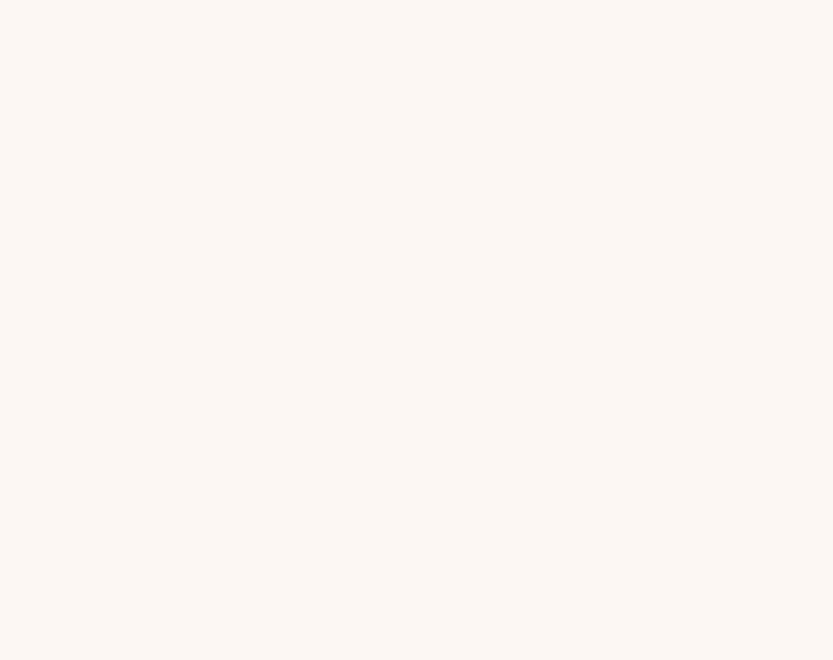
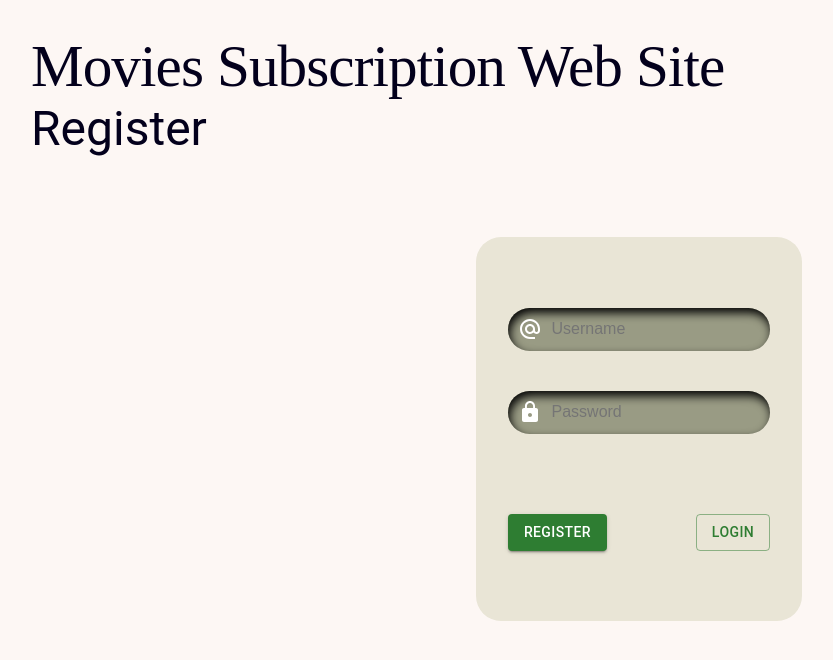
Before and after one commit to TomBer101/cinema-web-app, a React app in the folder client/client/: page /register in a window 1280 px wide. Shown: the top 660 px of the page, without its empty margins (1-834 px from the left). Built offline with nearby package versions, Linux system fonts and the light colour scheme; the HTML template or start-up script is replaced by a standard one.

Commit message:
App layout
* added error page
* added register page + functinality

```diff
--- a/client/client/src/main.tsx
+++ b/client/client/src/main.tsx
@@ -12,14 +12,11 @@ import AppLayout from './pages/AppLayout.js'
 import ViewPage from './pages/general/ViewPage.jsx'
 import AddPage from './pages/general/AddPage.jsx'
 import EditPage from './pages/general/EditPage.jsx'
+import ErrorPage from './pages/ErrorPage.jsx'
 
 import queryClient from './configs/reactQuery.js'
 
-const ErrorPage = () => {
-  return (
-    <h1>Ooopppssss</h1>
-  )
-}
+
 
 // import {router} from './routes/router.js'
 
@@ -44,8 +41,6 @@ const router = createBrowserRouter([
   {
     element: <AppLayout />,
     path: '/:type',
-
-
     children: [
       {
         path: '',
@@ -67,15 +62,13 @@ const router = createBrowserRouter([
           <ProtectedRoute functionality='edit'>
             <EditPage />
           </ProtectedRoute>
+      },
+      {
+        path: 'error',
+        element: <ErrorPage />,
       }
     ]
-
-
   },
-  {
-    path: 'error',
-    element: <ErrorPage />
-  }
 ])
 
 createRoot(document.getElementById('root')!).render(
--- a/client/client/src/pages/AppLayout.tsx
+++ b/client/client/src/pages/AppLayout.tsx
@@ -61,6 +61,7 @@ const AppLayout = () => {
                     <Button color='error' variant='outlined' onClick={onLogOut}>Logout</Button>
                 </Stack>
 
+                {type !== 'error' &&
                     <Stack direction="row" spacing={2} sx={{ marginBottom: 2, backgroundColor: ' #FAF6E3', p: '1rem 2rem', alignItems: 'center' }}>
                         <Typography sx={{ fontSize: '2.3rem', fontWeight: '500', flex: 1 }} variant='h2'>{type}</Typography>
                         <Stack sx={{ padding: '0 3rem', gap: '5%', flex: 1, alignItems: 'center' }} direction='row'>
@@ -75,6 +76,8 @@ const AppLayout = () => {
                                 end
                             >{`All ${type}`}
                             </NavLink>
+                            {
+                                type !== 'users' &&
                                 <NavLink className={styles.navLink}
                                 style={({ isActive }) => ({
                                 border: '2px solid #626F47',
@@ -85,8 +88,22 @@ const AppLayout = () => {
                                 to='add'
                                 end
                             >{`Add ${type}`}</NavLink>
+                            }
+                            {
+                                type === 'users' && currentUser.admin &&
+                                <NavLink className={styles.navLink}
+                                style={({ isActive }) => ({
+                                border: '2px solid #626F47',
+                                backgroundColor: isActive ? '#A5B68D' : 'transparent',
+                                color: isActive ? 'white' : 'black',
+                                boxShadow: '0 0.7em 1.5em -0.5em #626F47'
+                                })}
+                                to='add'
+                                end
+                            >{`Add ${type}`}</NavLink>}
                         </Stack>
                     </Stack>
+                }
             </div>
 
 
--- /dev/null
+++ b/client/client/src/pages/ErrorPage.jsx
@@ -0,0 +1,14 @@
+import { Typography } from '@mui/material';
+import React from 'react';
+
+const ErrorPage = () => {
+    return (
+        <div>
+            <Typography variant='h3'>
+                Unfortunately, you are not allowed to visit here. Please contact the administrator.
+            </Typography>
+        </div>
+    );
+};
+
+export default ErrorPage;
--- a/client/client/src/pages/authPages/RegisterPage.jsx
+++ b/client/client/src/pages/authPages/RegisterPage.jsx
@@ -1,15 +1,136 @@
-import React from 'react';
+import React, { useState } from 'react';
 import Typography from '@mui/material/Typography'
 import Button from '@mui/material/Button'
 
 import { useAuth } from '../../contetxt/AuthContext';
+import { useNavigate } from 'react-router-dom';
+import { useForm } from 'react-hook-form';
+
+import styles from '../../styles/form.module.css'
+import { Box, Modal } from '@mui/material';
+import AlternateEmailIcon from '@mui/icons-material/AlternateEmail';
+import LockIcon from '@mui/icons-material/Lock';
+
 
 
 const RegisterPage = () => {
-    const {error, loading, } = useAuth()
+    const navigate = useNavigate()
+    const { error, loading, onRegister } = useAuth()
+    const { register, handleSubmit, formState: { errors } } = useForm()
+
+    const [errorMessage, setErrorMessage] = useState('')
+    const [isModalOpen, setIsModalOpen] = useState(false)
+
+    const onSubmit = async (data) => {
+        try {
+            const res = await onRegister(data.username, data.password)
+            if (!res) {
+                setIsModalOpen(true)
+            }
+
+            if (res) {
+                navigate('/movies')
+            }
+        } catch (err) {
+            console.error('Internal Serbr Error?', err);
+
+        }
+    }
+
+    const handleCloseModal = () => {
+        setIsModalOpen(false)
+    }
+
+
     return (
-        <div>
+        <div style={{
+            height: '100%',
+            padding: '2rem'
+        }}>
+            <Box>
+                <Typography variant='h1' fontSize='3.7rem' fontWeight='500' fontFamily='cursive'>Movies Subscription Web Site</Typography>
+                <Typography variant='h3'>Register</Typography>
+                <Box
+                    component='form'
+                    onSubmit={handleSubmit(onSubmit)}
+                    sx={{
+                        justifyContent: 'center',
+                        backgroundColor: '#E9E5D6',
+                        justifyItems: 'center',
+                        minHeight: '40vh',
+                        display: 'flex',
+                        flexDirection: 'column',
+                        gap: '5vh',
+                        width: 'fit-content',
+                        m: ' 5rem auto',
+                        p: '2rem',
+                        borderRadius: '25px',
+                        transition: '.4s ease-in-out',
+                        '&:hover': {
+                            transform: 'scale(1.05)',
+                            border: '1px solid black'
+                        }
+                    }}
+                >
+                    <div className={styles.field}>
+                        <AlternateEmailIcon className={styles.inputIcon} />
+                        {/* <label htmlFor='username'>Username:</label> */}
+                        <input
+                            id='username'
+                            className={styles.inputField}
+                            placeholder='Username'
+                            {...register('username', { required: 'Username is requierd' })}
+                        />
+                        {errors.username && <p>{errors.username.message}</p>}
+                    </div>
 
+                    <div className={styles.field}>
+                        <LockIcon className={styles.inputIcon} />
+
+                        {/* <label htmlFor='password'>Password:</label> */}
+                        <input
+                            className={styles.inputField}
+                            type="password"
+                            id="password"
+                            placeholder='Password'
+                            {...register('password', { required: 'Password is required' })}
+                        />
+                        {errors.password && <p>{errors.password.message}</p>}
+                    </div>
+                    <div className={`${styles.btns} ${styles.horizontal}`}>
+                        <Button color='success' variant='contained' type='submit'>Register</Button>
+                        <Button color='success' variant='outlined' onClick={() => navigate('/')}>Login</Button>
+                    </div>
+                </Box>
+                <Modal
+                    open={isModalOpen}
+                    onClose={handleCloseModal}
+                >
+                    <Box
+                        sx={{
+                            position: 'absolute',
+                            top: '50%',
+                            left: '50%',
+                            transform: 'translate(-50%, -50%)',
+                            bgcolor: 'background.paper',
+                            boxShadow: 24,
+                            p: 4,
+                            borderRadius: 2,
+                            width: '300px',
+                        }}
+                    >
+                        <Typography id="error-modal-title" variant="h6" component="h2">
+                            Login Error
+                        </Typography>
+                        <Typography id="error-modal-description" sx={{ mt: 2 }}>
+                            {error} {/* Display error from useAuth */}
+                        </Typography>
+                        <Button onClick={handleCloseModal} sx={{ mt: 3 }} variant="contained">
+                            Close
+                        </Button>
+                    </Box>
+                </Modal>
+            </Box>
         </div>
     );
 };
--- a/client/client/src/routes/ProtectedRoute.jsx
+++ b/client/client/src/routes/ProtectedRoute.jsx
@@ -10,7 +10,7 @@ const ProtectedRoute = ({functionality = 'view', children}) => {
     if (!currentUser) {
         return <Navigate to="/" replace={true} />
     } else if ( (!currentUser.permissions.includes(`${functionality} ${type}`)) && !currentUser.admin) {
-        return <Navigate to='/error' />
+        return <Navigate to={`/${type}/error`} />
     } else {
         return (
             children
--- a/client/client/src/services/authService.js
+++ b/client/client/src/services/authService.js
@@ -1,9 +1,9 @@
 import { postData } from '../utils/dataUtils';
 
 
-export const registerUser = async (userInfo) => {
+export const registerUser = async (userName, password) => {
     try {
-        const {data, statusCode} = await postData('/auth/signup', userInfo)
+        const {data, statusCode} = await postData('/auth/signup', {userName, password})
 
         if (statusCode === 200) {
             return {
```
Also changed, not shown: client/client/src/pages/general/PageLayout.tsx (+6 -3 lines). Lines whose indentation alone changed are shown as unchanged.
